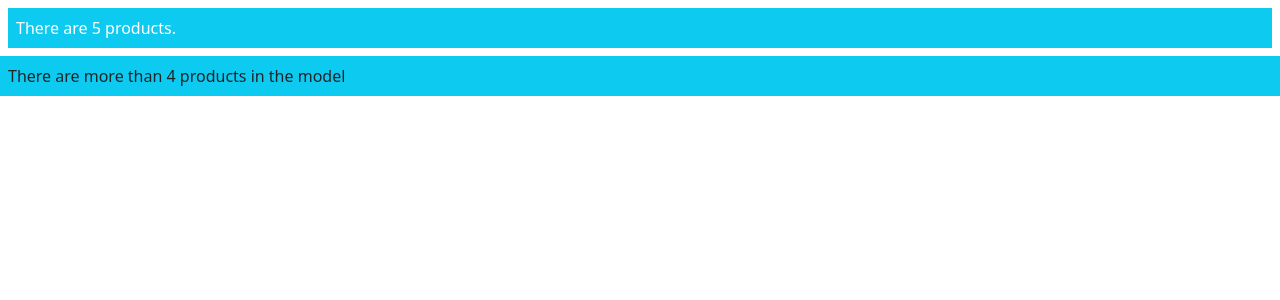
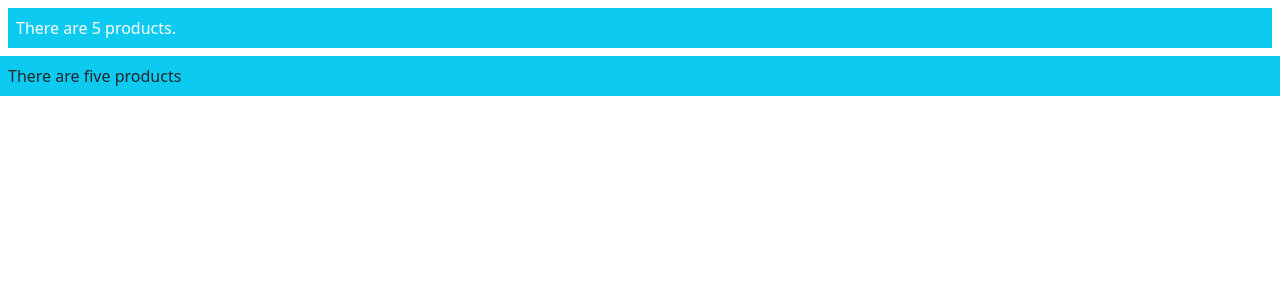
Before and after one commit to dmyers82/AngularProjects, an Angular app in the folder AngularPartII/Chapter 13 Built In Directives/builtindirectives/: page / in a window 1280 px wide. Shown: the top 300 px of the page. Built offline with nearby package versions, Linux system fonts and the light colour scheme.

Commit message:
use ngswitch

```diff
--- a/AngularPartII/Chapter 13 Built In Directives/builtindirectives/src/app/template.html
+++ b/AngularPartII/Chapter 13 Built In Directives/builtindirectives/src/app/template.html
@@ -4,9 +4,8 @@
     </div>
 </div>
 
-<div *ngIf="getProductCount() > 4" class="bg-info p-2 mt-1">
-    There are more than 4 products in the model
+<div class="bg-info p-2 mt-1" [ngSwitch]="getProductCount()">
+    <span *ngSwitchCase="2">There are two products</span>
+    <span *ngSwitchCase="5">There are five products</span>
+    <span *ngSwitchDefault>This is the default</span>
 </div>
-<div *ngIf="getProductByPosition(0).name != 'Kayak'" class="bg-info p-2 mt-1">
-    The first product isn't a Kayak
-</div>
```
